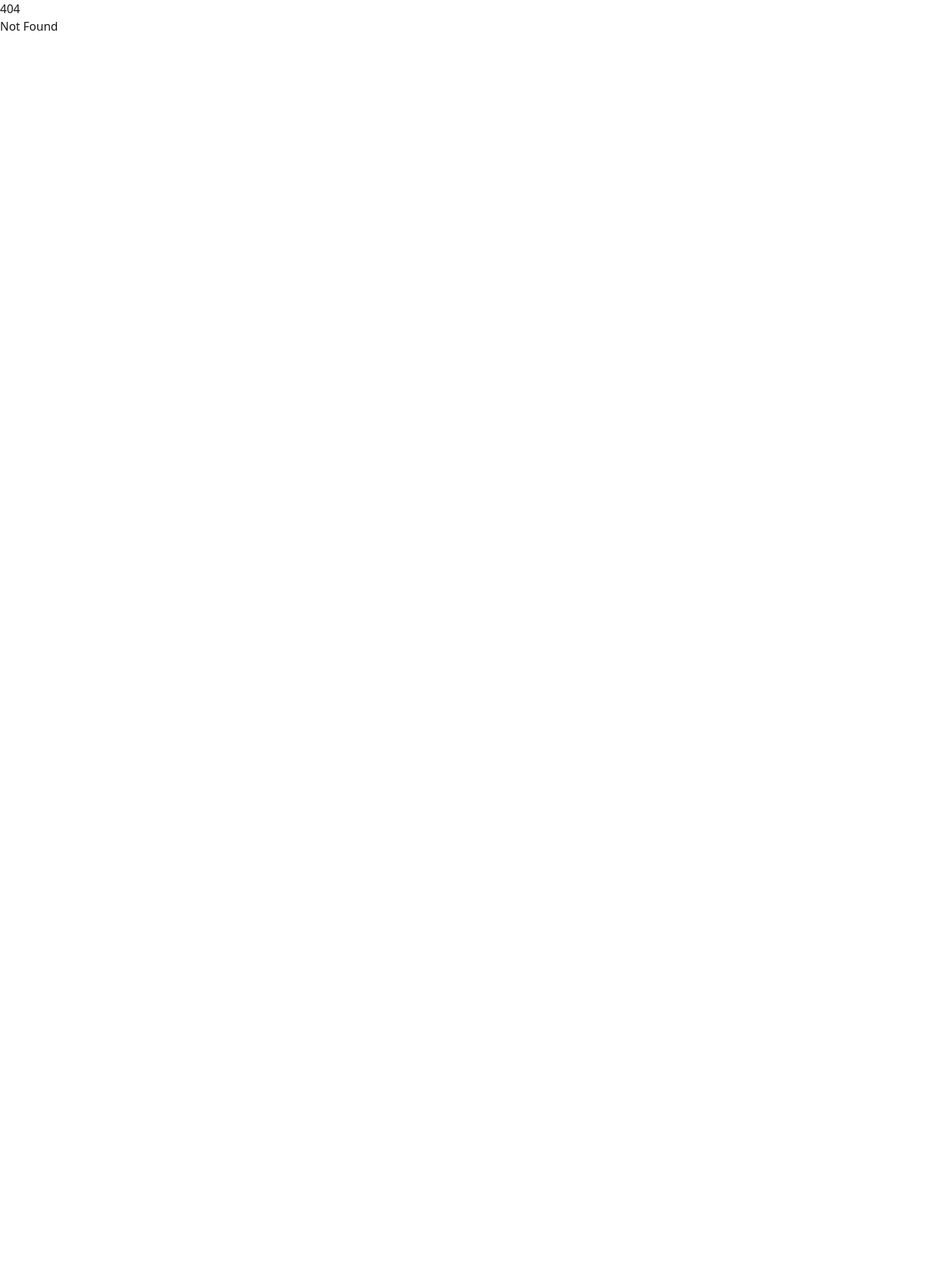
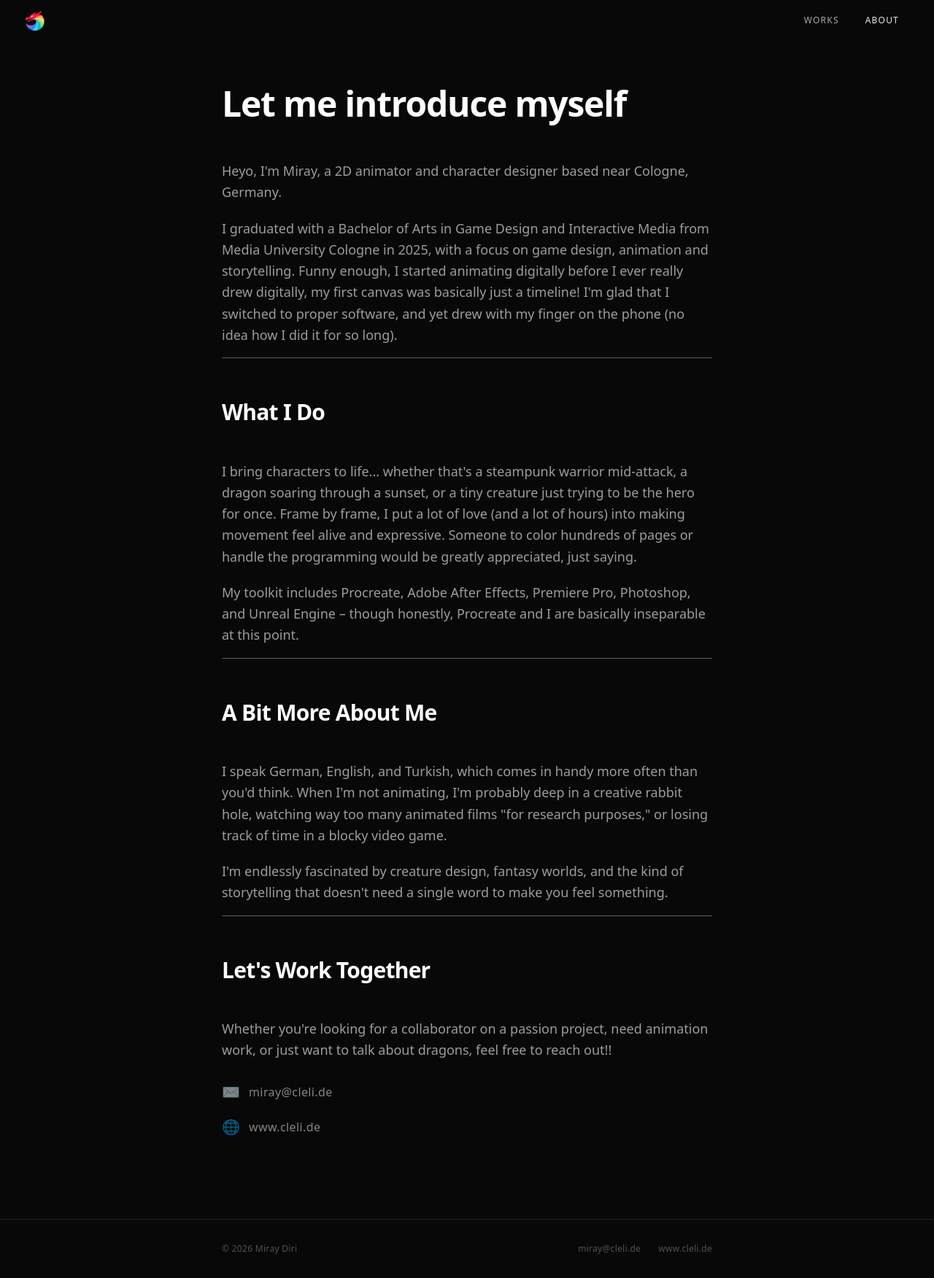
Before and after one commit to Ileies/cleli, a SvelteKit app: page /about in a window 1280 px wide. Before the commit this address had no page. Shown: the whole page at 73% size. Before the commit the page ends 800 px from the top, so only its background shows below. Built offline with nearby package versions, Linux system fonts and the light colour scheme.

Commit message:
Add about page
Made-with: Cursor

```diff
--- /dev/null
+++ b/src/routes/about/+page.svelte
@@ -0,0 +1,160 @@
+<script lang="ts">
+	import { fly, fade } from 'svelte/transition';
+</script>
+
+<svelte:head>
+	<title>About – Miray Diri</title>
+</svelte:head>
+
+<!-- ══════════════════════════ NAVBAR ══════════════════════════ -->
+<nav class="fixed top-0 left-0 right-0 z-[60] flex items-center justify-between px-5 py-3 md:px-8 nav-bar">
+	<a href="/portfolio" aria-label="Home" class="flex shrink-0 items-center">
+		<img src="/favicon.png" alt="Logo" class="h-8 w-8 rounded-md object-contain" />
+	</a>
+	<div class="flex items-center gap-1">
+		<a href="/portfolio#gallery" class="nav-link rounded-md px-4 py-1.5 text-xs font-medium uppercase tracking-widest transition-colors">
+			Works
+		</a>
+		<a href="/about" class="nav-link nav-link--active rounded-md px-4 py-1.5 text-xs font-medium uppercase tracking-widest transition-colors">
+			About
+		</a>
+	</div>
+</nav>
+
+<!-- ══════════════════════════ ABOUT CONTENT ══════════════════════════ -->
+<main
+	class="bg-[#080808] px-6 md:px-12"
+	style="padding-top: 7rem; padding-bottom: 6rem;"
+	in:fly={{ y: 30, duration: 500 }}
+>
+	<div class="mx-auto max-w-2xl">
+
+		<!-- ── Let me introduce myself ── -->
+		<section style="margin-bottom: 1rem;">
+			<h1 class="text-3xl font-bold leading-tight tracking-tight text-white md:text-4xl lg:text-5xl">
+				Let me introduce myself
+			</h1>
+			<div style="margin-top: 3rem; display: flex; flex-direction: column; gap: 1.25rem;">
+				<p class="text-base leading-relaxed text-white/60 md:text-lg">
+					Heyo, I'm Miray, a 2D animator and character designer based near Cologne, Germany.
+				</p>
+				<p class="text-base leading-relaxed text-white/60 md:text-lg">
+					I graduated with a Bachelor of Arts in Game Design and Interactive Media from Media University Cologne in 2025, with a focus on game design, animation and storytelling. Funny enough, I started animating digitally before I ever really drew digitally, my first canvas was basically just a timeline! I'm glad that I switched to proper software, and yet drew with my finger on the phone (no idea how I did it for so long).
+				</p>
+			</div>
+		</section>
+
+		<hr class="divider" />
+
+		<!-- ── What I Do ── -->
+		<section style="margin-bottom: 1rem;">
+			<h2 class="text-2xl font-bold leading-tight tracking-tight text-white md:text-3xl">
+				What I Do
+			</h2>
+			<div style="margin-top: 3rem; display: flex; flex-direction: column; gap: 1.25rem;">
+				<p class="text-base leading-relaxed text-white/60 md:text-lg">
+					I bring characters to life... whether that's a steampunk warrior mid-attack, a dragon soaring through a sunset, or a tiny creature just trying to be the hero for once. Frame by frame, I put a lot of love (and a lot of hours) into making movement feel alive and expressive. Someone to color hundreds of pages or handle the programming would be greatly appreciated, just saying.
+				</p>
+				<p class="text-base leading-relaxed text-white/60 md:text-lg">
+					My toolkit includes Procreate, Adobe After Effects, Premiere Pro, Photoshop, and Unreal Engine – though honestly, Procreate and I are basically inseparable at this point.
+				</p>
+			</div>
+		</section>
+
+		<hr class="divider" />
+
+		<!-- ── A Bit More About Me ── -->
+		<section style="margin-bottom: 1rem;">
+			<h2 class="text-2xl font-bold leading-tight tracking-tight text-white md:text-3xl">
+				A Bit More About Me
+			</h2>
+			<div style="margin-top: 3rem; display: flex; flex-direction: column; gap: 1.25rem;">
+				<p class="text-base leading-relaxed text-white/60 md:text-lg">
+					I speak German, English, and Turkish, which comes in handy more often than you'd think. When I'm not animating, I'm probably deep in a creative rabbit hole, watching way too many animated films "for research purposes," or losing track of time in a blocky video game.
+				</p>
+				<p class="text-base leading-relaxed text-white/60 md:text-lg">
+					I'm endlessly fascinated by creature design, fantasy worlds, and the kind of storytelling that doesn't need a single word to make you feel something.
+				</p>
+			</div>
+		</section>
+
+		<hr class="divider" />
+
+		<!-- ── Let's Work Together ── -->
+		<section style="margin-bottom: 1rem;">
+			<h2 class="text-2xl font-bold leading-tight tracking-tight text-white md:text-3xl">
+				Let's Work Together
+			</h2>
+			<div style="margin-top: 3rem; display: flex; flex-direction: column; gap: 1.25rem;">
+				<p class="text-base leading-relaxed text-white/60 md:text-lg">
+					Whether you're looking for a collaborator on a passion project, need animation work, or just want to talk about dragons, feel free to reach out!!
+				</p>
+				<div class="flex flex-col gap-5 pt-2">
+					<a
+						href="mailto:miray@cleli.de"
+						class="group flex items-center gap-3 text-white/50 transition-colors hover:text-white"
+					>
+						<span class="text-xl">✉️</span>
+						<span class="text-base tracking-wide underline-offset-4 group-hover:underline">miray@cleli.de</span>
+					</a>
+					<a
+						href="https://www.cleli.de"
+						target="_blank"
+						rel="noopener noreferrer"
+						class="group flex items-center gap-3 text-white/50 transition-colors hover:text-white"
+					>
+						<span class="text-xl">🌐</span>
+						<span class="text-base tracking-wide underline-offset-4 group-hover:underline">www.cleli.de</span>
+					</a>
+				</div>
+			</div>
+		</section>
+
+	</div>
+</main>
+
+<!-- ══════════════════════════ FOOTER ══════════════════════════ -->
+<footer class="bg-[#080808] border-t border-white/10 py-8 px-6">
+	<div class="mx-auto max-w-2xl flex flex-col items-center gap-3 md:flex-row md:justify-between">
+		<span class="text-xs text-white/30 tracking-wide">© 2026 Miray Diri</span>
+		<div class="flex flex-col items-center gap-1 md:flex-row md:gap-6">
+			<a
+				href="mailto:miray@cleli.de"
+				class="text-xs text-white/30 tracking-wide transition-colors hover:text-white/70"
+			>
+				miray@cleli.de
+			</a>
+			<a
+				href="https://www.cleli.de"
+				target="_blank"
+				rel="noopener noreferrer"
+				class="text-xs text-white/30 tracking-wide transition-colors hover:text-white/70"
+			>
+				www.cleli.de
+			</a>
+		</div>
+	</div>
+</footer>
+
+<style>
+	.nav-bar {
+		background: transparent;
+	}
+
+	.nav-link {
+		color: rgba(255, 255, 255, 0.65);
+	}
+	.nav-link:hover {
+		color: rgba(255, 255, 255, 1);
+	}
+	.nav-link--active {
+		color: rgba(255, 255, 255, 0.9);
+	}
+
+	.divider {
+		border: none;
+		border-top: 1px solid rgba(255, 255, 255, 0.35);
+		margin-top: 0rem;
+		margin-bottom: 2.5rem;
+	}
+</style>
```
